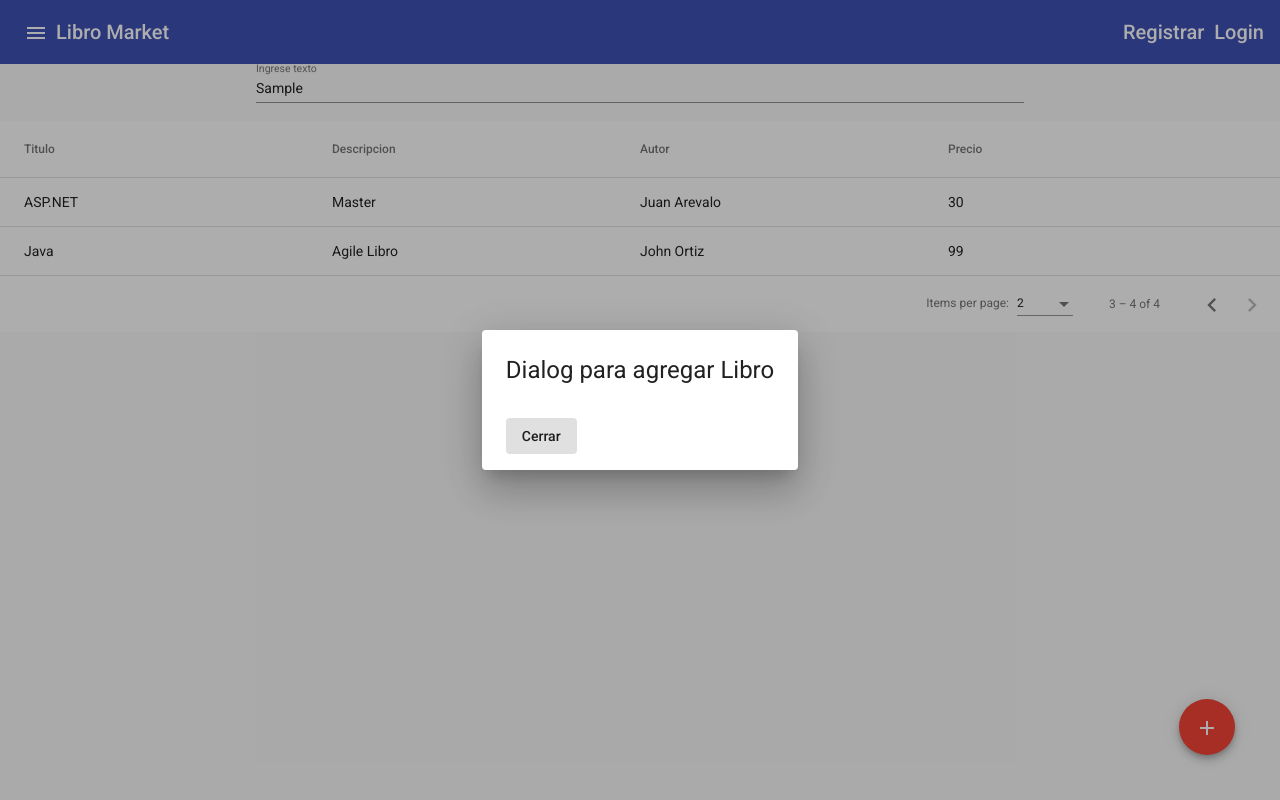
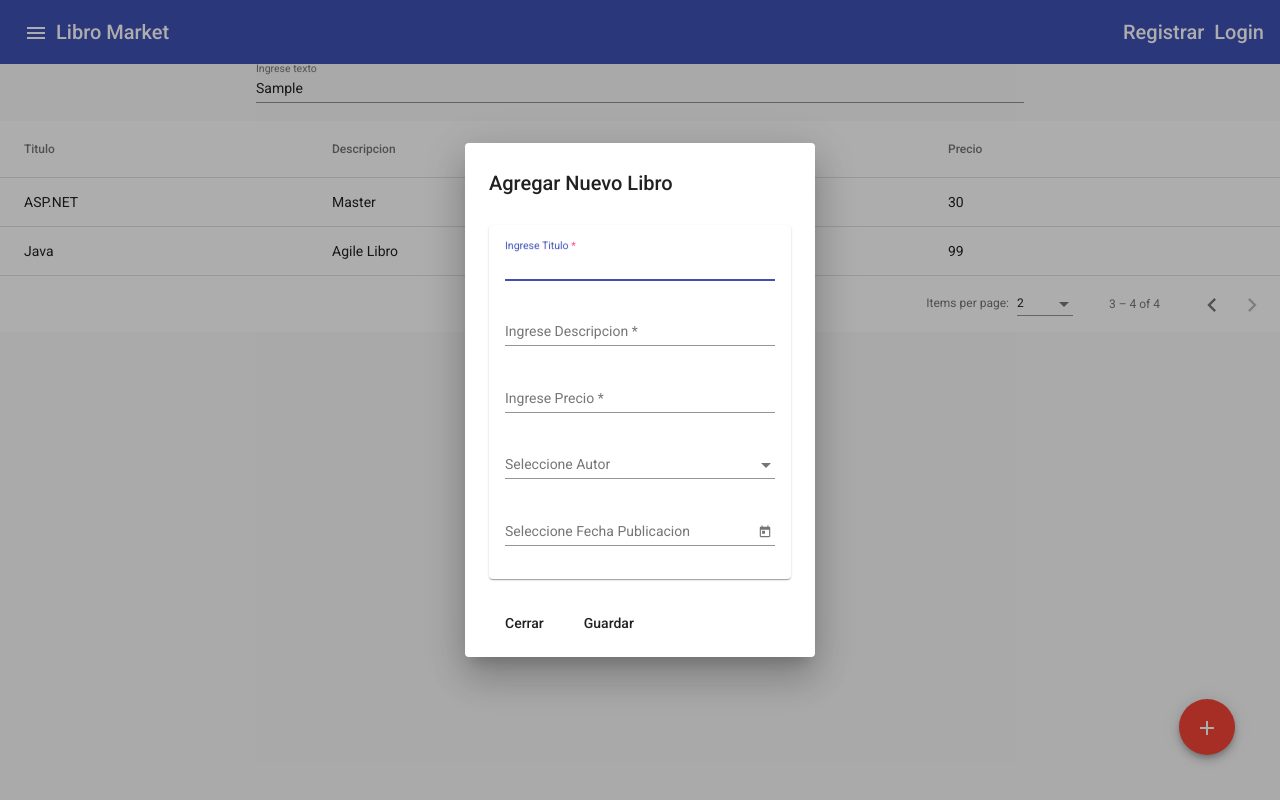
Before and after one commit to HannPark/mi-web-app, an Angular app: page /books in a window 1280 px wide. Both pictures are taken after typing "Sample" into the empty fields and a click on the button "add". Built offline with nearby package versions, Linux system fonts and the light colour scheme.

Commit message:
Clase 78 Control DatePicker

```diff
--- a/src/app/app.module.ts
+++ b/src/app/app.module.ts
@@ -1,7 +1,6 @@
 import { NgModule } from '@angular/core';
 import { FormsModule } from '@angular/forms';
 import { BrowserModule } from '@angular/platform-browser';
-
 import { AppRoutingModule } from './app-routing.module';
 import { AppComponent } from './app.component';
 import { InicioComponent } from './inicio.component';
@@ -20,6 +19,7 @@ import { SeguridadService } from './seguridad/seguridad.service';
 import { BooksComponent } from './books/books.component';
 import { BooksService } from './books/books.service';
 import { bookNuevoComponent } from './books/book-nuevo.component';
+import { MAT_DATE_LOCALE } from '@angular/material/core'; //Definir formato fecha local, VER providers
 
 @NgModule({
   declarations: [
@@ -43,7 +43,7 @@ import { bookNuevoComponent } from './books/book-nuevo.component';
     MaterialModule,
     FlexLayoutModule,
   ],
-  providers: [LibrosService, SeguridadService, BooksService],
+  providers: [LibrosService, SeguridadService, BooksService, {provide: MAT_DATE_LOCALE, useValue: 'es-ES'}],
   bootstrap: [AppComponent],
   entryComponents: [bookNuevoComponent],
 })
--- /dev/null
+++ b/src/app/books/book-nuevo.component.html
@@ -0,0 +1,76 @@
+<h2 mat-dialog-title>Agregar Nuevo Libro</h2>
+<mat-dialog-content>
+  <section fxLayoutAlign="center" style="margin-top: 10px; margin-bottom: 10px">
+    <mat-card fxFlex="100%">
+      <form
+        fxLayout="column"
+        fxLayoutAlign="center center"
+        fxLayoutGap="10px"
+        #f="ngForm"
+        (ngSubmit)="guardarLibro(f)"
+      >
+        <mat-form-field style="width: 100%">
+          <mat-label>Ingrese Titulo</mat-label>
+          <input
+            type="text"
+            matInput
+            placeholder="ejem. Libro Galaxias"
+            name="titulo"
+            ngModel
+            required
+          />
+          <mat-error>Debe ingresar el titulo del libro</mat-error>
+        </mat-form-field>
+
+        <mat-form-field style="width: 100%">
+          <mat-label>Ingrese Descripcion</mat-label>
+          <input
+            type="text"
+            matInput
+            placeholder="ejem. Libro creado en 1879"
+            name="descripcion"
+            ngModel
+            required
+          />
+          <mat-error>Debe ingresar la descripcion del libro</mat-error>
+        </mat-form-field>
+
+        <mat-form-field style="width: 100%">
+          <mat-label>Ingrese Precio</mat-label>
+          <input
+            type="text"
+            matInput
+            placeholder="ejem. 89"
+            name="precio"
+            ngModel
+            required
+          />
+          <mat-error>Debe ingresar el precio del libro</mat-error>
+        </mat-form-field>
+
+        <mat-form-field style="width: 100%">
+          <mat-label>Seleccione Autor</mat-label>
+          <mat-select [(ngModel)]="selectAutor" name="autor">
+            <mat-option value="1">Vaxi Drez</mat-option>
+            <mat-option value="2">Nestor Arcila</mat-option>
+            <mat-option value="3">John Ortiz</mat-option>
+          </mat-select>
+        </mat-form-field>
+
+        <mat-form-field style="width: 100%">
+          <input matInput placeholder="Seleccione Fecha Publicacion" [matDatepicker]="picker">
+          <mat-datepicker-toggle matSuffix [for]="picker"></mat-datepicker-toggle>
+          <mat-datepicker #picker ></mat-datepicker>
+        </mat-form-field>
+
+
+
+
+      </form>
+    </mat-card>
+  </section>
+</mat-dialog-content>
+<mat-dialog-actions>
+  <button mat-button [mat-dialog-close]="true">Cerrar</button>
+  <button mat-button>Guardar</button>
+</mat-dialog-actions>
--- a/src/app/books/book-nuevo.component.ts
+++ b/src/app/books/book-nuevo.component.ts
@@ -1,16 +1,20 @@
-import { Component } from "@angular/core";
+import { Component, ViewChild } from "@angular/core";
+import { NgForm } from "@angular/forms";
+import { MatDatepicker } from "@angular/material/datepicker";
 
 @Component({
   selector: 'app-book-nuevo',
-  template: `<h1 mat-dialog-title>Dialog para agregar Libro</h1>
-              <mat-dialog-actions>
-                <button mat-button [mat-dialog-close]='true'>Cerrar</button>
-              </mat-dialog-actions>
-            `
+  templateUrl: 'book-nuevo.component.html'
 })
 
+// 11/21/2025 US FORMAT
+// 21/11/2021 LATIN FORMAT VER App.Module
+
 export class bookNuevoComponent {
-  constructor() {
+  selectAutor: string;
+  @ViewChild(MatDatepicker) picker: MatDatepicker<Date>;
+
+  guardarLibro(form: NgForm){
 
   }
 }
--- a/src/app/books/books.component.ts
+++ b/src/app/books/books.component.ts
@@ -26,7 +26,9 @@ export class BooksComponent implements OnInit, AfterViewInit {
   }
 
   abrirDialog() {
-    this.dialog.open(bookNuevoComponent);
+    this.dialog.open(bookNuevoComponent, {
+      width: '350px'
+    });
   }
 
   ngOnInit(): void {
```
Also changed, not shown: src/app/material.module.ts (+9 -0 lines).
